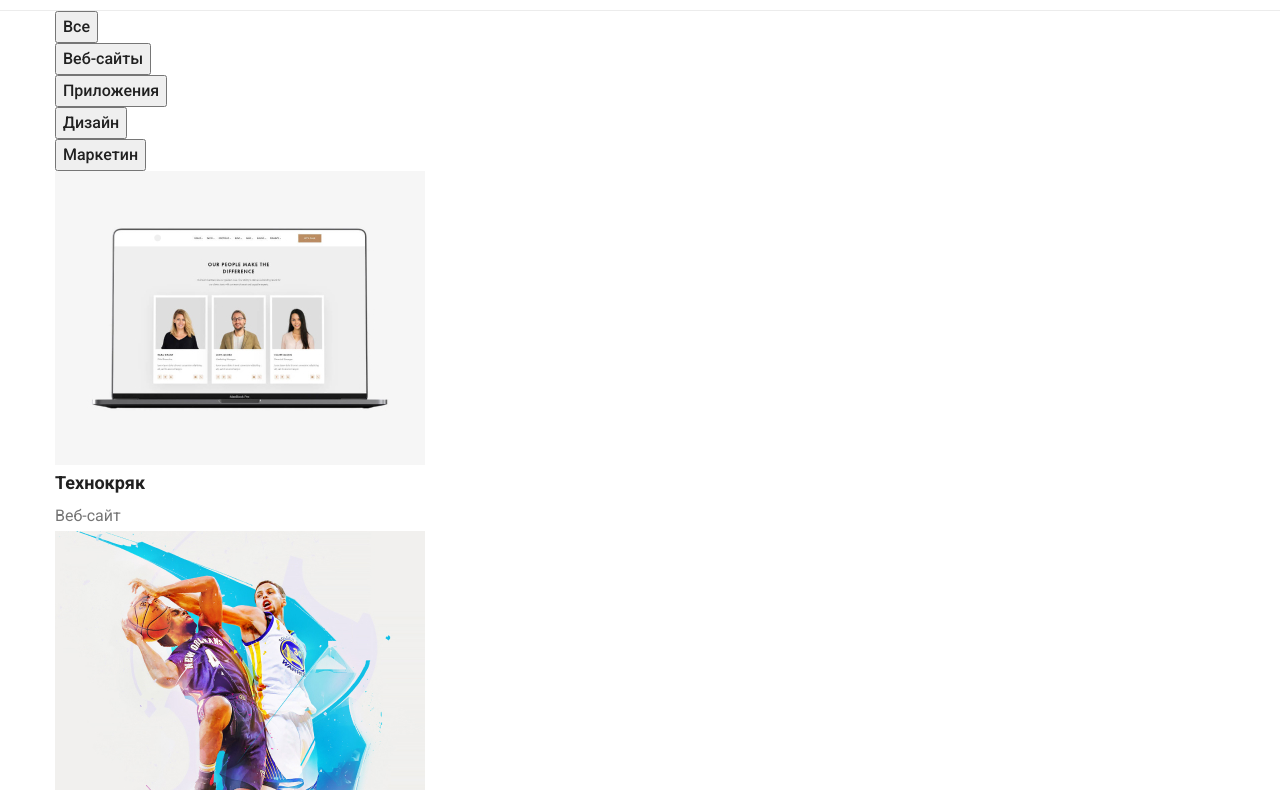
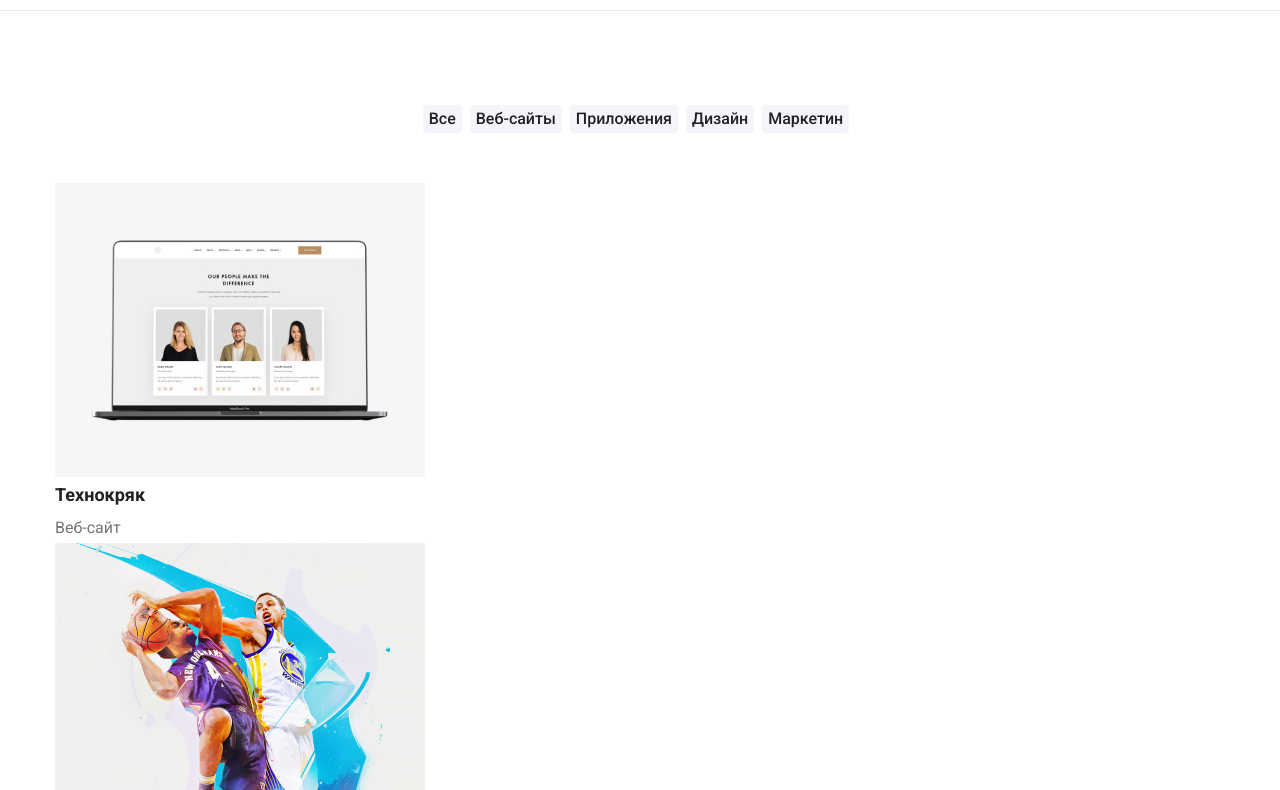
Before and after one commit to NatalaBoiko/goit-markup-hw-03, a plain HTML site: page portfolio.html in a window 1280 px wide. Shown: the part 69-859 px from the top of the page. Drawn offline with nearby package versions, Linux system fonts and the light colour scheme.

Commit message:
12 portfolio buttons

```diff
--- a/css/styles.css
+++ b/css/styles.css
@@ -84,7 +84,7 @@ body {
         display: flex;
          margin-top: 32px;
          margin-bottom: 32px;
-         margin-right: 331px;
+         margin-right: 281px;
            }
     .navigation-list-item {
         color: #000;
@@ -150,6 +150,7 @@ body {
         width: 200px;
         height: 50px;
         margin-top: 30px;
+        box-shadow: 0px 4px 4px rgba(0, 0, 0, 0.15);
     }
     .hero-button:hover,
     .hero-button:focus {
@@ -245,23 +246,41 @@ body {
 /*portfolio-section-buttons*/
 
 .portfolio-what-we-do-section {
+padding-top: 94px;
+padding-bottom: 50px;
 
 }
+.button-list{
+    display: flex;
+    justify-content: center;
+}
+.button:not(:last-child){
+    margin-right: 8px;
+}
+
 .button{
     font-family: inherit;
     color: var(--full);
     font-weight: 500;
     font-size: 16px;
     line-height: 1.62;
+    background-color: #F5F4FA;
+    border-radius: 4px;
+    border: 0px;
+    margin-right: 8px;
 }
+
 .button:hover,
 .button:focus{
         color: var(--two);
         background-color:var(--one);
+        box-shadow:0px 2px 2px rgba(0, 0, 0, 0.12);
     }
 
 /*portfolio-section*/
-
+.portfolio-section{
+    display: flex;
+}
 .portfolio-title{
     font-weight: 700;
     font-size: 18px;
--- a/portfolio.html
+++ b/portfolio.html
@@ -40,10 +40,11 @@
         <main>
             <div class="container">
             <h1 hidden> Портфолио </h1>
+
             <!--portfolio-what-we-do-section-->
             <section class="portfolio-what-we-do-section">
-                <ul>
-                    <li ><button class="button" type="button">Все</button></li>
+                <ul class="button-list">
+                    <li><button class="button" type="button">Все</button></li>
                     <li><button class="button" type="button">Веб-сайты</button></li>
                     <li><button class="button" type="button">Приложения</button></li>
                     <li><button class="button" type="button">Дизайн</button></li>
@@ -52,8 +53,10 @@
             </section>
 
             <!--portfolio-section-->
+
             <section class="portfolio-section">
                 <h2 hidden> Примеры работ  </h2>
+
                 <ul >
                     <li>
                         <img class="portfolio-icon" src="./images/p1.jpg" alt="Технокряк" width="370">
```
Also changed, not shown: index.html (+2 -2 lines).
